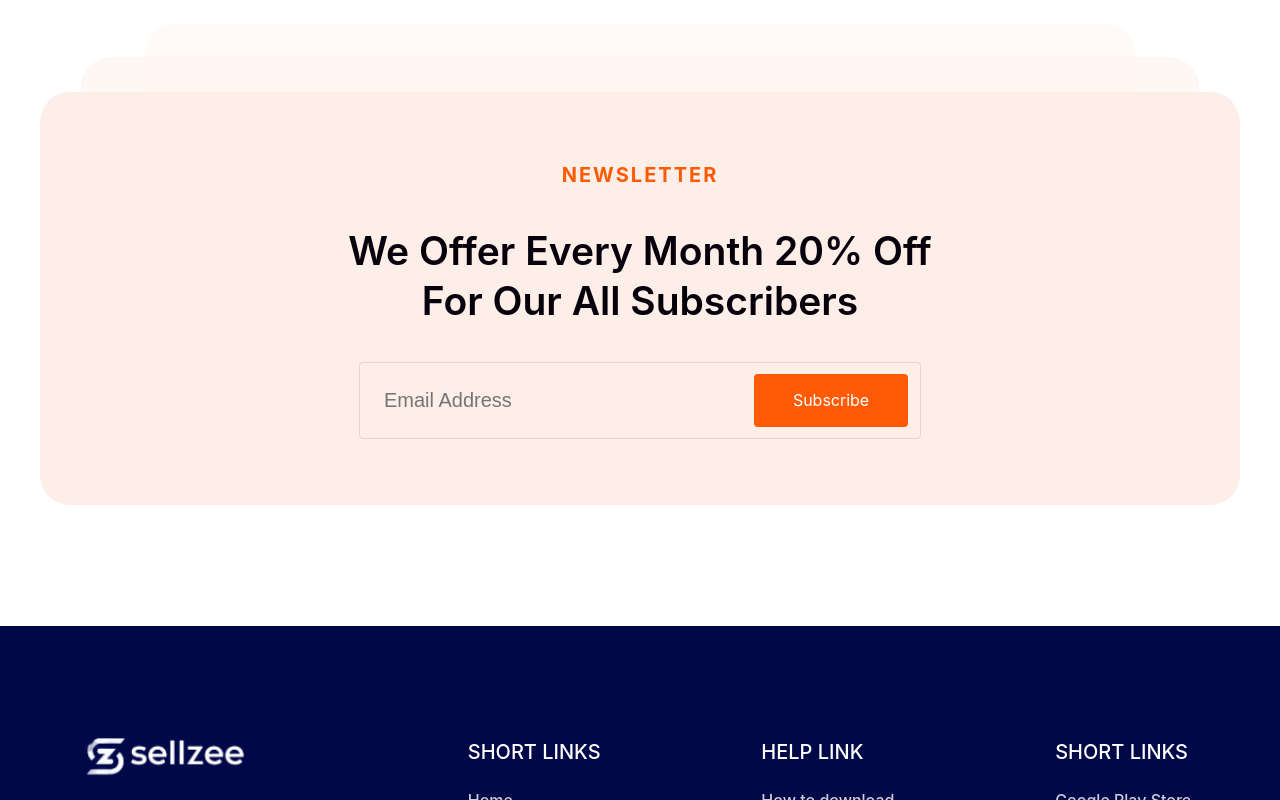
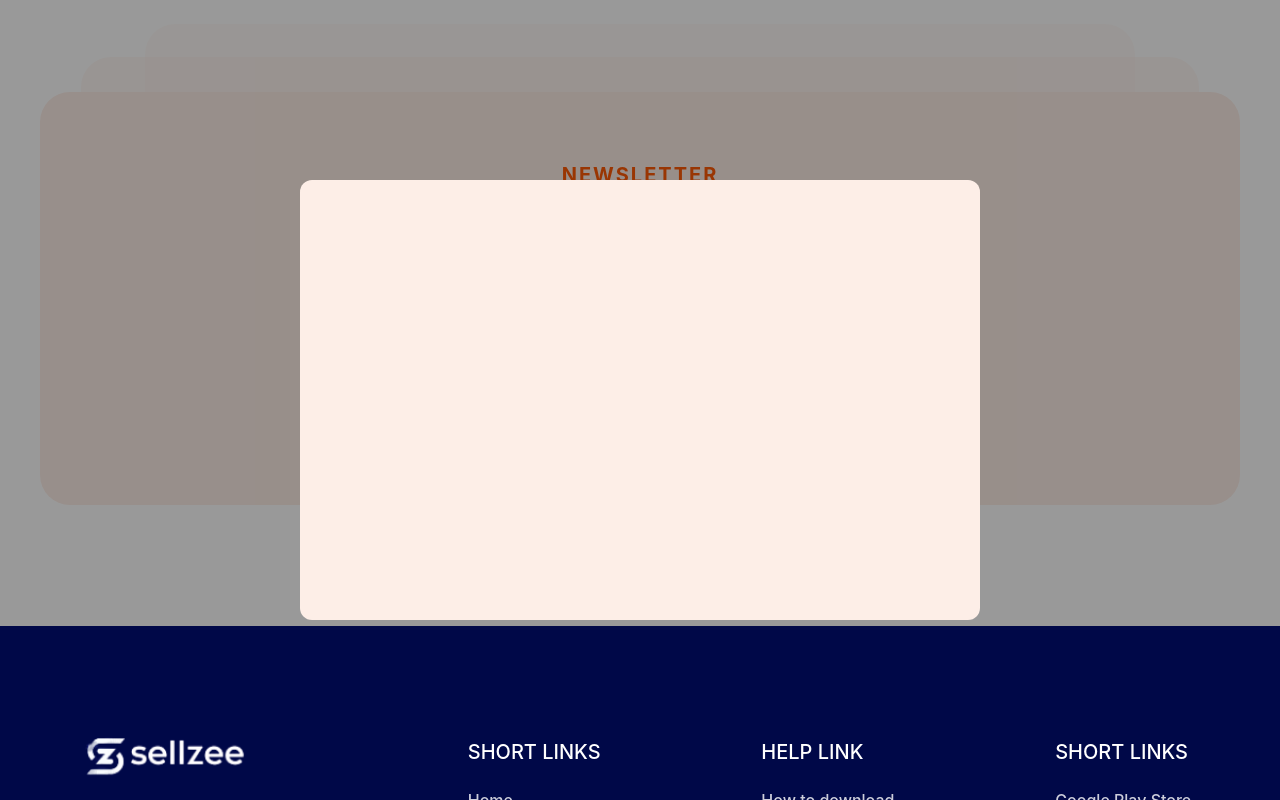
Before and after one commit to Anatoliy-1986/saas-sellzee, a React (Create React App) app: page / in a window 1280 px wide. Both pictures are taken after a click on the element "Subscribe". Shown: the part 5244-6044 px from the top of the page. Built offline with nearby package versions, Linux system fonts and the light colour scheme.

Commit message:
fourteen commit

```diff
--- a/src/components/newsletter/elements.js
+++ b/src/components/newsletter/elements.js
@@ -102,3 +102,34 @@ export const Button = styled.div`
   align-items: center;
   cursor: pointer;
 `;
+
+export const ModalConteiner = styled.div`
+  display: flex;
+  justify-content: center;
+  align-items: center;
+  width: 100vw;
+  height: 100vh;
+  background-color: rgba(0, 0, 0, 0.4);
+  position: fixed;
+  top: 0;
+  left: 0;
+  transition: 0.5s;
+  pointer-events: none;
+  opacity: ${(props) => (props.opacity ? props.opacity : "0")};
+  pointer-events: ${({ pointer }) => pointer};
+`;
+
+export const ModalContent = styled.div`
+  display: flex;
+  justify-content: center;
+  align-items: center;
+  font-size: 50px;
+  font-weight: 600;
+  padding: 20px;
+  border-radius: 12px;
+  background-color: #fdeee7;
+  width: 50vw;
+  height: 400px;
+  transform: ${({ transform }) => transform};
+  transition: 0.4s all;
+`;
--- a/src/components/newsletter/index.js
+++ b/src/components/newsletter/index.js
@@ -1,4 +1,5 @@
 import React from "react";
+import { useState } from "react";
 import {
   Container,
   Wrapper,
@@ -7,11 +8,27 @@ import {
   Subscribe,
   Email,
   Button,
+  ModalConteiner,
+  ModalContent,
 } from "./elements";
 
 function Newsletter() {
+  const [modalActive, setModalActive] = useState(false);
+
+  const [value, setValue] = useState();
+
+  function enteryEmail(event) {
+    setValue(event.target.value);
+  }
+
+  function sendEmail() {
+    setModalActive(false);
+    setValue("");
+  }
+
+
+
   return (
-    <>
     <Container>
       <Wrapper>
         <Title>NEWSLETTER</Title>
@@ -19,12 +36,29 @@ function Newsletter() {
           We Offer Every Month 20% Off For Our All Subscribers
         </SubTitle>
         <Subscribe>
-            <Email type="text" placeholder="Email Address" />
-            <Button> Subscribe </Button>
+          <Email
+            type="text"
+            onChange={enteryEmail}
+            placeholder="Email Address"
+            value={value}
+          />
+          <Button onClick={() => setModalActive(true)}> Subscribe </Button>
         </Subscribe>
       </Wrapper>
+
+      <ModalConteiner
+        opacity={modalActive ? "1" : "0"}
+        pointer={modalActive ? "all" : "none"}
+        onClick={sendEmail}
+      >
+        <ModalContent
+          transform={modalActive ? "scale(1)" : "scale(0.5)"}
+          onClick={(e) => e.stopPropagation()}
+        >
+          {value}
+        </ModalContent>
+      </ModalConteiner>
     </Container>
-    </>
   );
 }
 
--- a/src/components/platforms/GlobalStyle.css
+++ b/src/components/platforms/GlobalStyle.css
@@ -2,3 +2,5 @@
 @import url('https://fonts.googleapis.com/css2?family=Ubuntu:wght@400;500&display=swap');
 @import url('https://fonts.googleapis.com/css2?family=Ubuntu:ital,wght@0,400;0,500;0,700;1,400&display=swap');
 @import url('https://fonts.googleapis.com/css2?family=Ubuntu&display=swap');
+@import url('https://fonts.googleapis.com/css2?family=Ubuntu:ital,wght@0,400;0,500;1,400&display=swap');
+@import url('https://fonts.googleapis.com/css2?family=Ubuntu:ital,wght@0,300;0,400;0,500;1,400&display=swap');
--- a/src/components/platforms/elements.js
+++ b/src/components/platforms/elements.js
@@ -207,7 +207,6 @@ export const Percent = styled.div`
 
 export const Transaction = styled.div`
   font-family: Suprema;
-  font-weight: 400;
   width: 397px;
   height: 202px;
   padding: 21px 40px 28px 40px;
@@ -239,6 +238,7 @@ export const AddClient = styled.button`
 `;
 
 export const ClientsList = styled.div`
+  font-style: italic;
   display: flex;
 `;
 
@@ -246,6 +246,9 @@ export const Customer = styled.div`
   margin-right: 10px;
   position: relative;
   box-sizing: border-box;
+  cursor: pointer;
+  box-shadow: ${({ shadow }) => shadow};
+  border-radius: 5px;
 `;
 
 export const AddName = styled.div`
@@ -265,6 +268,7 @@ export const AddImg = styled.div`
 `;
 
 export const AddMoney = styled.div`
+  display: block;
   width: 20px;
   font-size: 10px;
   position: absolute;
@@ -284,6 +288,8 @@ export const SendMoney = styled.div`
 `;
 
 export const EnterMoney = styled.input`
+  font-family: Lato;
+  font-weight: 300;
   width: 175.32px;
   height: 36.52px;
   font-size: 24px;
@@ -307,6 +313,9 @@ export const Transfer = styled.button`
   background-color: #ff5a05;
   border: none;
   cursor: pointer;
+&: active {
+  box-shadow: inset 2px 2px 5px #000000, 1px 1px 5px #000000;
+}
 `;
 
 export const LineBefore = styled.div`
--- a/src/components/platforms/index.js
+++ b/src/components/platforms/index.js
@@ -66,41 +66,46 @@ const clients = [
     id: 1,
     name: "John",
     avatar: <Img src={John} alt="John" />,
-    money: 0,
+    money: "0",
+    shadow: "none",
   },
   {
     id: 2,
     name: "Monika",
     avatar: <Img src={Monika} alt="Monika" />,
-    money: 0,
+    money: "0",
+    shadow: "none",
   },
   {
     id: 3,
     name: "Mia",
     avatar: <Img src={Mia} alt="Mia" />,
-    money: 0,
+    money: "0",
+    shadow: "none",
   },
   {
     id: 4,
     name: "Ann",
     avatar: <Img src={Ann} alt="Ann" />,
-    money: 0,
+    money: "0",
+    shadow: "none",
   },
   {
     id: 5,
     name: "Mike",
     avatar: <Img src={Mike} alt="Mike" />,
-    money: 0,
+    money: "0",
+    shadow: "none",
   },
 ];
 
 const achievements = [
   {
-    value: 50,
+    value: "50+",
     lable: "Happy Clients",
   },
   {
-    value: 550,
+    value: "550+",
     lable: "Projects Completed",
   },
   {
@@ -108,7 +113,7 @@ const achievements = [
     lable: "Dedicated Members",
   },
   {
-    value: 30,
+    value: "30+",
     lable: "Awards Won",
   },
 ];
@@ -118,6 +123,34 @@ function Platforms() {
 
   const [editId, setEditId] = useState(null);
 
+  const [number, setNumber] = React.useState(0);
+
+  const chooseClient = (currentIndex) => (event) => {
+    const result = client.map((item) =>
+      item.id === currentIndex
+        ? {
+            ...item,
+            shadow: "inset 2px 2px 5px #000000, 1px 1px 5px #000000",
+          }
+        : { ...item, shadow: "none" }
+    );
+    setClient(result);
+
+    setEditId(currentIndex);
+  };
+
+  function sendMoney() {
+    const result = client.map((item) => {
+      return {
+        ...item,
+        shadow: "none",
+      };
+    });
+    setClient(result);
+
+    setEditId(null);
+  };
+
   function getValue(prop) {
     return client.reduce(
       (res, item) => (item.id === editId ? item[prop] : res),
@@ -126,27 +159,28 @@ function Platforms() {
   }
 
   function changeItem(prop, event) {
+    if (event.target.value <= 300 && event.target.value >= 0) {
       setClient(
         client.map((item) =>
           item.id === editId ? { ...item, [prop]: event.target.value } : item
         )
       );
     }
+  };
+
+  //const rand = Math.floor(Math.random() * clients.length);
 
   const AddClients = () => {
-    if (client.length > 4) {
-      const rand = Math.floor(Math.random() * clients.length);
-      setClient([...client, clients[rand]]);
+    if (client.length >= 4) {
       const removeButton = document.querySelector(AddClient);
       removeButton.style.display = "none";
     } else {
-      const rand = Math.floor(Math.random() * clients.length);
-      setClient([...client, clients[rand]]);
+      setNumber((number + 1) % clients.length);
     }
+    setClient([...client, clients[number]]);
   };
 
   return (
-    <>
     <Сontainer>
       <Wrapper>
         <Header>
@@ -174,7 +208,11 @@ function Platforms() {
               <TitleTransaction>New transaction</TitleTransaction>
               <ClientsList>
                 {client.map((item, id) => (
-                    <Customer key={item.id} onClick={() => setEditId(item.id)}>
+                  <Customer
+                    key={item.id}
+                    shadow={item.shadow}
+                    onClick={chooseClient(item.id)}
+                  >
                     <AddMoney>{item.money}</AddMoney>
                     <AddImg>{item.avatar}</AddImg>
                     <AddName>{item.name}</AddName>
@@ -190,14 +228,13 @@ function Platforms() {
               <SendMoney>
                 <EnterMoney
                   type="number"
+                  data-min="1"
+                  data-max="5"
                   placeholder="0 $"
                   onChange={(event) => changeItem("money", event)}
                   value={getValue("money")}
                 />
-                  <Transfer onClick={() => setEditId(null)}>
-                    {" "}
-                    Send the transfer &gt;
-                  </Transfer>
+                <Transfer onClick={sendMoney}>Send the transfer &gt;</Transfer>
               </SendMoney>
             </Transaction>
           </Amenities>
@@ -208,9 +245,9 @@ function Platforms() {
               <strong>Simple Solutions for Complex Connections</strong>
             </SubTitle>
             <Description>
-                Lorem ipsum dolor sit amet, consectetur adipiscing elit. Sed
-                donec gravida feugiat neque, ipsum faucibus. Pharetra vel
-                suspendisse mi odio a velit feugiat sapien.
+              Lorem ipsum dolor sit amet, consectetur adipiscing elit. Sed donec
+              gravida feugiat neque, ipsum faucibus. Pharetra vel suspendisse mi
+              odio a velit feugiat sapien.
             </Description>
             <Qualifications>
               <Competence>
@@ -240,7 +277,6 @@ function Platforms() {
         </TrackRecord>
       </LineBefore>
     </Сontainer>
-    </>
   );
 }
 
```
Lines whose indentation alone changed are shown as unchanged.
